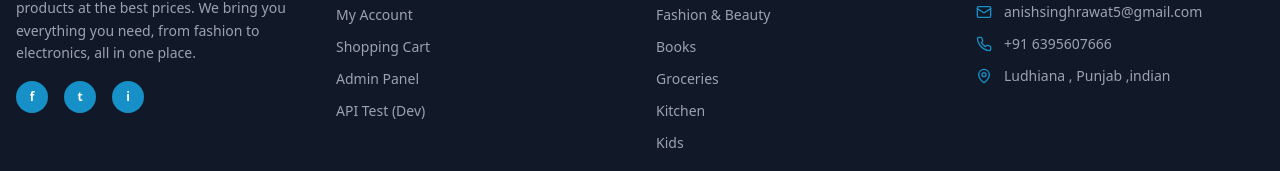
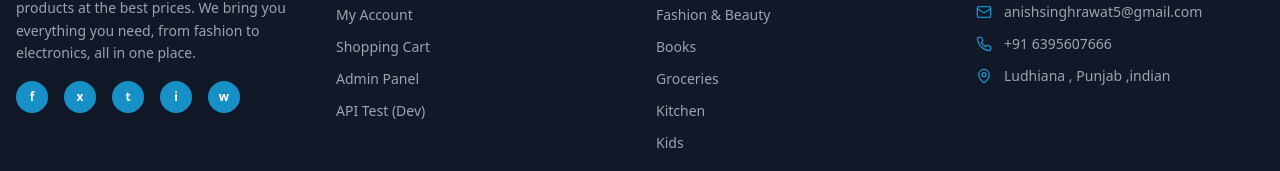
Before and after one commit to anish-singh-rawat/IndianBaazaar-frontend, a React (Vite) app: page / in a window 1280 px wide. Shown: the part 1168-1339 px from the top of the page. Built offline with nearby package versions, Linux system fonts and the light colour scheme; no server answers.

Commit message:
fix forntend : correct code for push the social media link and icon to the footer section

```diff
--- a/src/components/Footer.tsx
+++ b/src/components/Footer.tsx
@@ -33,15 +33,51 @@ export default function Footer() {
               in one place.
             </p>
             <div className="flex space-x-4">
+              <a
+                href="https://www.facebook.com/profile.php?id=61573164884362"
+                target="_blank"
+                rel="noopener noreferrer"
+              >
                 <div className="w-8 h-8 bg-[#1690C7] rounded-full flex items-center justify-center">
                   <span className="text-white text-xs font-bold">f</span>
                 </div>
+              </a>
+              <a
+                href="https://x.com/indianbaazaar"
+                target="_blank"
+                rel="noopener noreferrer"
+              >
+                <div className="w-8 h-8 bg-[#1690C7] rounded-full flex items-center justify-center">
+                  <span className="text-white text-xs font-bold">x</span>
+                </div>
+              </a>
+              <a
+                href="https://t.me/IndianBaazaars"
+                target="_blank"
+                rel="noopener noreferrer"
+              >
                 <div className="w-8 h-8 bg-[#1690C7] rounded-full flex items-center justify-center">
                   <span className="text-white text-xs font-bold">t</span>
                 </div>
+              </a>
+              <a
+                href="https://www.instagram.com/indianbaazaar/"
+                target="_blank"
+                rel="noopener noreferrer"
+              >
                 <div className="w-8 h-8 bg-[#1690C7] rounded-full flex items-center justify-center">
                   <span className="text-white text-xs font-bold">i</span>
                 </div>
+              </a>
+              <a
+                href="https://whatsapp.com/channel/0029Vb7npVK9RZAY5BOvrL1z"
+                target="_blank"
+                rel="noopener noreferrer"
+              >
+                <div className="w-8 h-8 bg-[#1690C7] rounded-full flex items-center justify-center">
+                  <span className="text-white text-xs font-bold">w</span>
+                </div>
+              </a>
             </div>
           </div>
 
```
Lines whose indentation alone changed are shown as unchanged.
